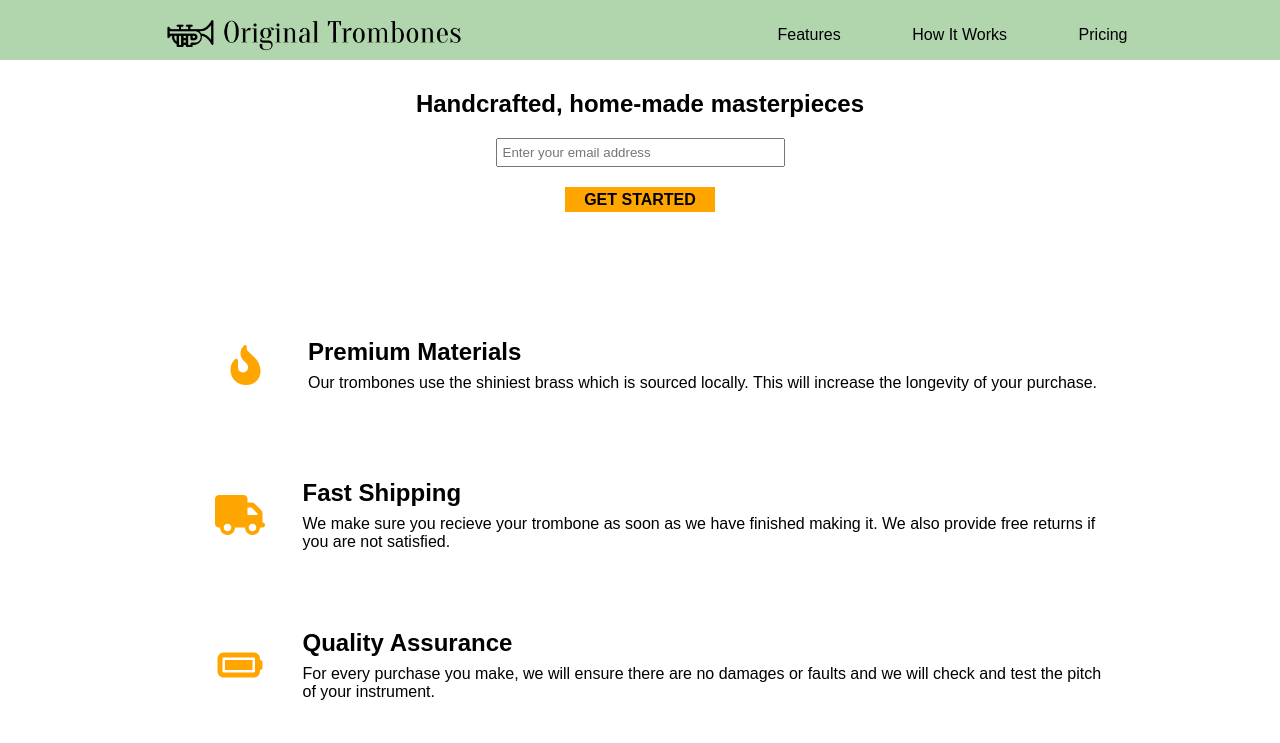
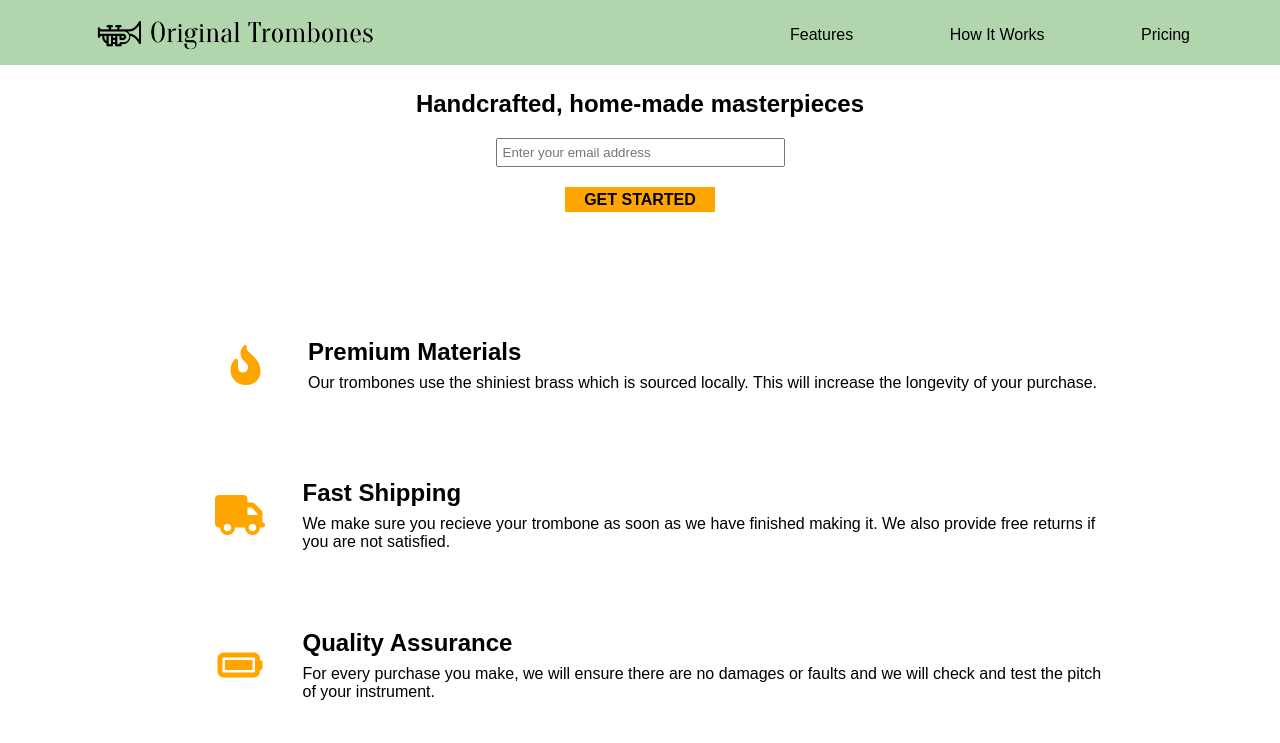
Before and after one commit to orisadex/productlandingpage, a plain HTML site: page src/index.html in a window 1280 px wide. Drawn offline with Linux system fonts and the light colour scheme.

Commit message:
Arrumando o menu

```diff
--- a/src/index.html
+++ b/src/index.html
@@ -10,13 +10,11 @@
 </head>
 <body>
     <header id="header">
+        <img id="header-img" src="/images/product-landing-page-logo.png" alt="Trombone logo">
         <nav id="nav-bar">
-            <img id="header-img" src="/images/product-landing-page-logo.png" alt="Trombone logo">
-            <ul id="nav-ul">
                 <a href="#features" class="nav-link">Features</a>
                 <a href="#howitworks" class="nav-link">How It Works</a>
                 <a href="#pricing" class="nav-link">Pricing</a>
-            </ul>
         </nav>
     </header>
     <section id="section-form">
--- a/src/style.css
+++ b/src/style.css
@@ -9,27 +9,27 @@ body {
     font-family: Arial, Helvetica, sans-serif;
 }
 
-#nav-bar {
+header {
     width: 100vw;
-    height: 50px;
+    height: 60px;
     position: fixed;
     top: 0px;
-    padding-top: 10px;
+    padding-top: 5px;
     display: flex;
     flex-direction: row;
-    justify-content: space-around;
+    justify-content: space-between;
     align-items: center;
     background-color: rgb(177, 214, 173);
 }
 
-#header-img {
-    width: 25%;
-    position: relative;
-    right: 10px;
+img {
+    width: 300px;
+    margin-left: 75px;
 }
 
-#nav-ul {
-    width: 350px;
+#nav-bar {
+    width: 400px;
+    margin-right: 90px;
     display: flex;
     justify-content: space-between;
 }
```
